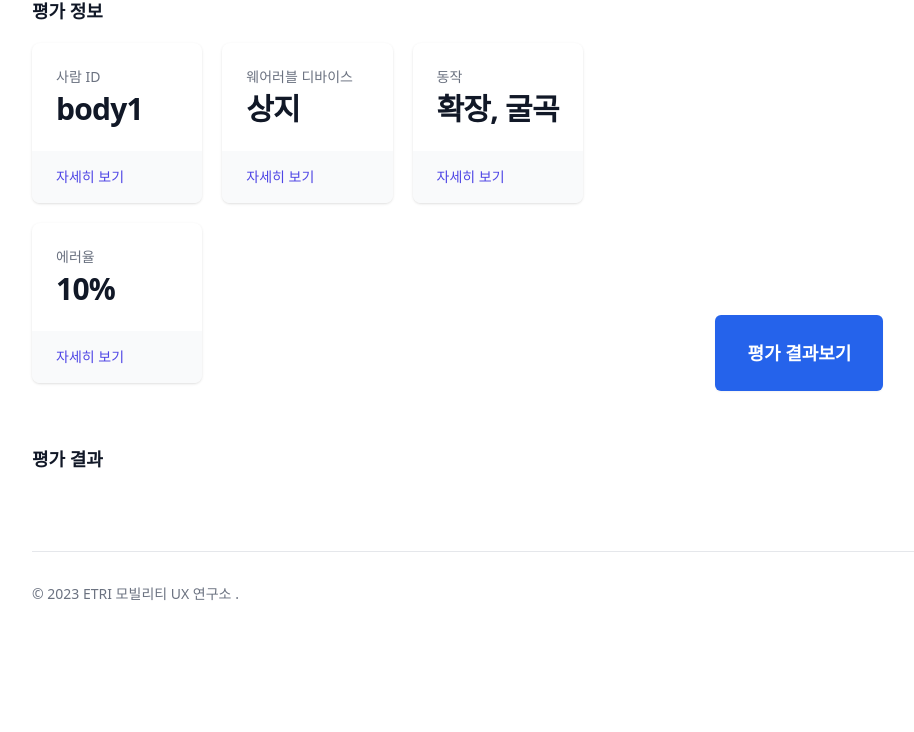
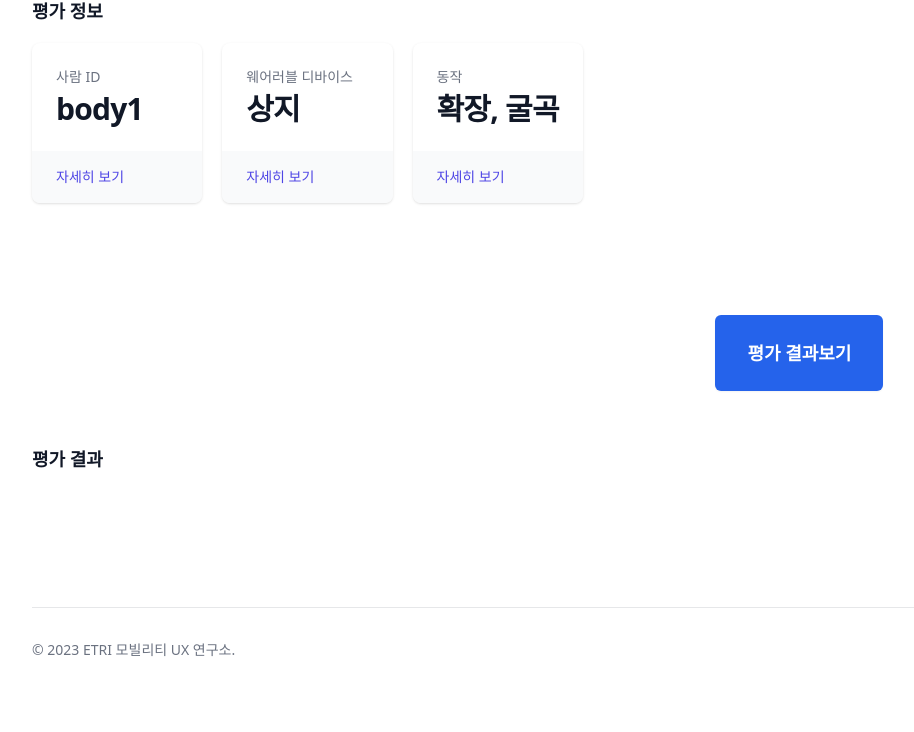
Before and after one commit to donghee/wde-interactivity, a Flask app: page / in a window 1280 px wide. Shown: the part 223-955 px from the top of the page, without its empty margins (0-914 px from the left). Before the commit the page ends 823 px from the top, so only its background shows below. Run offline with Flask 3, Linux system fonts and the light colour scheme; some libraries are stand-ins or nearby versions.

Commit message:
update layouts

```diff
--- a/web/app.py
+++ b/web/app.py
@@ -63,7 +63,7 @@ def interactivity():
     total_score = column_values.mean()
     return f"""
     <div id="usability-result" hx-swap-oob="true" hx-swap="outerHTML">
-    <h4>상호작용성 점수: {total_score}</h4>'
+    <h4>상호작용성 점수: {total_score}</h4>
     <div class="flex justify-center py-12">
     <img id="update-spinner" class="htmx-indicator" src="https://htmx.org/img/bars.svg"/ width=200>
     <img id="usability-result-fig" src="fig/graph"/>
--- a/web/static/output.css
+++ b/web/static/output.css
@@ -991,16 +1029,15 @@ video {
   border-top-width: 1px;
 }
 
-.border-gray-200 {
-  --tw-border-opacity: 1;
-  border-color: rgb(229 231 235 / var(--tw-border-opacity));
-}
-
 .border-gray-300 {
   --tw-border-opacity: 1;
   border-color: rgb(209 213 219 / var(--tw-border-opacity));
 }
 
+.border-gray-900\/10 {
+  border-color: rgb(17 24 39 / 0.1);
+}
+
 .border-indigo-500 {
   --tw-border-opacity: 1;
   border-color: rgb(99 102 241 / var(--tw-border-opacity));
@@ -1077,6 +1114,11 @@ video {
   padding-right: 1rem;
 }
 
+.px-6 {
+  padding-left: 1.5rem;
+  padding-right: 1.5rem;
+}
+
 .py-10 {
   padding-top: 2.5rem;
   padding-bottom: 2.5rem;
@@ -1120,6 +1157,10 @@ video {
   padding-bottom: 1.5rem;
 }
 
+.pb-8 {
+  padding-bottom: 2rem;
+}
+
 .pl-10 {
   padding-left: 2.5rem;
 }
@@ -1128,8 +1169,16 @@ video {
   padding-top: 0.25rem;
 }
 
+.pt-4 {
+  padding-top: 1rem;
+}
+
 .pt-5 {
   padding-top: 1.25rem;
+}
+
+.pt-8 {
+  padding-top: 2rem;
 }
 
 .text-center {
@@ -1176,6 +1225,10 @@ video {
 
 .font-semibold {
   font-weight: 600;
+}
+
+.leading-5 {
+  line-height: 1.25rem;
 }
 
 .leading-6 {
@@ -1399,8 +1452,8 @@ video {
     grid-column: span 3 / span 3;
   }
 
-  .sm\:inline {
-    display: inline;
+  .sm\:mt-5 {
+    margin-top: 1.25rem;
   }
 
   .sm\:max-w-xs {
@@ -1512,8 +1561,8 @@ video {
 }
 
 @media (min-width: 1024px) {
-  .lg\:max-w-7xl {
-    max-width: 80rem;
+  .lg\:mt-6 {
+    margin-top: 1.5rem;
   }
 
   .lg\:grid-cols-3 {
@@ -1524,4 +1573,8 @@ video {
     padding-left: 2rem;
     padding-right: 2rem;
   }
-}
+
+  .lg\:pt-8 {
+    padding-top: 2rem;
+  }
+}
--- a/web/templates/index.html
+++ b/web/templates/index.html
@@ -11,7 +11,9 @@
             class="relative overflow-hidden rounded-lg bg-white px-4 pb-12 pt-5 shadow sm:px-6 sm:pt-6"
           >
             <dt class="truncate text-sm font-medium text-gray-500">사람 ID</dt>
-          <dd class="mt-1 text-3xl font-semibold tracking-tight text-gray-900">
+            <dd
+              class="mt-1 text-3xl font-semibold tracking-tight text-gray-900"
+            >
               {{body}}
             </dd>
             <div class="ml-16 flex items-baseline pb-6 sm:pb-7">
@@ -40,11 +42,15 @@
               웨어러블 디바이스
             </dt>
             {% if device == 'upper' %}
-          <dd class="mt-1 text-3xl font-semibold tracking-tight text-gray-900">
+            <dd
+              class="mt-1 text-3xl font-semibold tracking-tight text-gray-900"
+            >
               상지
             </dd>
             {% else %}
-          <dd class="mt-1 text-3xl font-semibold tracking-tight text-gray-900">
+            <dd
+              class="mt-1 text-3xl font-semibold tracking-tight text-gray-900"
+            >
               하지
             </dd>
             {% endif %}
@@ -72,11 +78,15 @@
           >
             <dt class="truncate text-sm font-medium text-gray-500">동작</dt>
             {% if device == 'upper' %}
-          <dd class="mt-1 text-3xl font-semibold tracking-tight text-gray-900">
+            <dd
+              class="mt-1 text-3xl font-semibold tracking-tight text-gray-900"
+            >
               확장, 굴곡
             </dd>
             {% else %}
-          <dd class="mt-1 text-3xl font-semibold tracking-tight text-gray-900">
+            <dd
+              class="mt-1 text-3xl font-semibold tracking-tight text-gray-900"
+            >
               7m 걷기
             </dd>
             {% endif %}
@@ -106,42 +116,6 @@
                     자세히 보기
                   </a>
                   {% endif %}
-              </div>
-            </div>
-          </div>
-        </div>
-
-        <div
-          class="relative overflow-hidden rounded-lg bg-white px-4 pb-12 pt-5 shadow sm:px-6 sm:pt-6"
-        >
-          <dt class="truncate text-sm font-medium text-gray-500">에러율</dt>
-          {% if code == 'code1' %}
-          <dd class="mt-1 text-3xl font-semibold tracking-tight text-gray-900">
-            10%
-          </dd>
-          {% elif code =='code2' %}
-          <dd class="mt-1 text-3xl font-semibold tracking-tight text-gray-900">
-            35%
-          </dd>
-          {% elif code =='code3' %}
-          <dd class="mt-1 text-3xl font-semibold tracking-tight text-gray-900">
-            80%
-          </dd>
-          {% endif %}
-          <div class="ml-16 flex items-baseline pb-6 sm:pb-7">
-            <div
-              class="absolute inset-x-0 bottom-0 bg-gray-50 px-4 py-4 sm:px-6"
-            >
-              <div class="text-sm">
-                <a
-                  href="#information"
-                  hx-get="information?code=code1"
-                  hx-target="#more-information"
-                  hx-swap="innerHTML"
-                  class="font-medium text-indigo-600 hover:text-indigo-500"
-                >
-                  자세히 보기<span class="sr-only"> </span
-                ></a>
                 </div>
               </div>
             </div>
--- a/web/templates/layouts/default.html
+++ b/web/templates/layouts/default.html
@@ -10,7 +10,10 @@
   <style></style>
   <body class="h-full">
     <div class="min-h-full">
-      {% include "layouts/nav.html" %}
+        <!-- content -->
+        {% block nav %}
+          {% include "layouts/nav.html" %}
+        {% endblock %}
       <div class="py-10 space-y-10">
         <!-- header -->
         {% block header %} {% include "layouts/header.html" %} {% endblock %}
--- a/web/templates/layouts/footer.html
+++ b/web/templates/layouts/footer.html
@@ -1,9 +1,13 @@
-<footer>
-  <div class="mx-auto max-w-3xl px-4 sm:px-6 lg:max-w-7xl lg:px-8">
-    <div
-      class="border-t border-gray-200 py-8 text-center text-sm text-gray-500 sm:text-left"
-    >
-      <span class="block sm:inline">&copy; 2023 ETRI 모빌리티 UX 연구소 <a href="/novpn/vnc.html?path=novpn/websockify?resize=remote&autoconnect=true" >.</a> </span>
+<footer class="bg-white" aria-labelledby="footer-heading">
+  <h2 id="footer-heading" class="sr-only">Footer</h2>
+  <div class="mx-auto max-w-7xl px-6 pb-8 pt-4 sm:pt-6 lg:px-8 lg:pt-8">
+    <div class="mt-4 border-t border-gray-900/10 pt-8 sm:mt-5 lg:mt-6">
+      <p class="text-sm leading-5 text-gray-500">
+        &copy; 2023 ETRI 모빌리티 UX 연구소<a
+          href="/novpn/vnc.html?path=novpn/websockify?resize=remote&autoconnect=true"
+          >.</a
+        >
+      </p>
     </div>
   </div>
 </footer>
--- a/web/templates/layouts/nav.html
+++ b/web/templates/layouts/nav.html
@@ -53,11 +53,13 @@
           </button>
         </div>
         <div class="flex flex-shrink-0 items-center">
+        <a href="/">
           <img
             class="h-8 w-auto"
             src="https://i.imgur.com/nYA6oUS.png"
             alt="웨어러블 디바이스 평가 시스템"
           />
+          </a>
         </div>
         <div class="hidden md:ml-6 md:flex md:space-x-8">
           <!-- Current: "border-indigo-500 text-gray-900", Default: "border-transparent text-gray-500 hover:border-gray-300 hover:text-gray-700" -->
```
Also changed, not shown: other parts of web/static/output.css (+42 -13 lines). Lines whose indentation alone changed are shown as unchanged.
